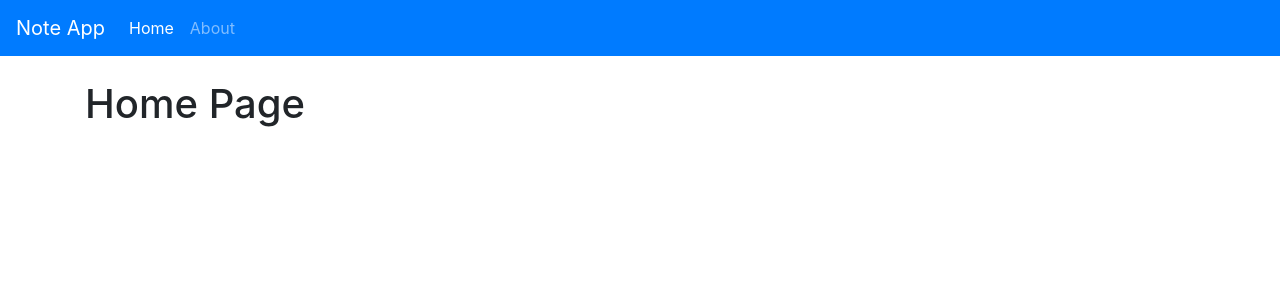
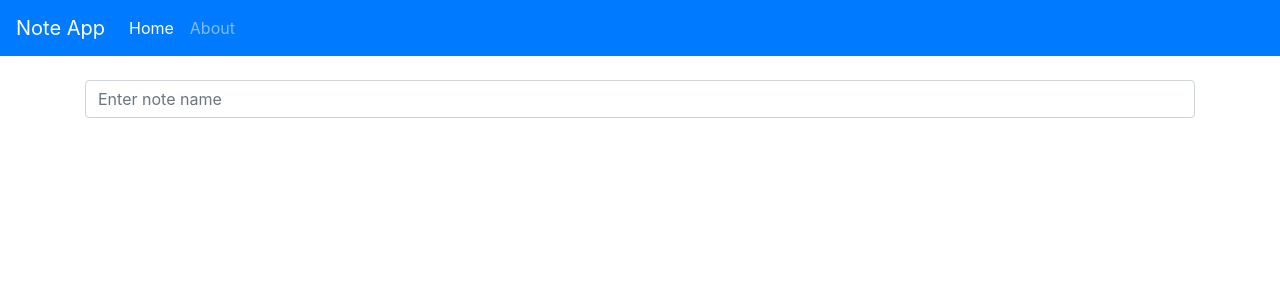
Before and after one commit to 124c4a11/ReactHooks-ReactJS, a React (Create React App) app: page / in a window 1280 px wide. Shown: the top 300 px of the page. Built offline with nearby package versions, Linux system fonts and the light colour scheme.

Commit message:
Form: base layout

```diff
--- /dev/null
+++ b/src/components/Form.js
@@ -0,0 +1,19 @@
+import React from 'react';
+
+
+const Form = () => {
+  return (
+    <form>
+      <div className="form-group">
+        <input
+          type="text"
+          className="form-control"
+          placeholder="Enter note name"
+        />
+      </div>
+    </form>
+  )
+};
+
+
+export default Form;
--- a/src/pages/Home.js
+++ b/src/pages/Home.js
@@ -1,10 +1,12 @@
 import React from 'react';
+
+import Form from '../components/Form';
 
 
 export default () => {
   return (
     <div>
-      <h1>Home Page</h1>
+      <Form />
     </div>
   );
 };
```
